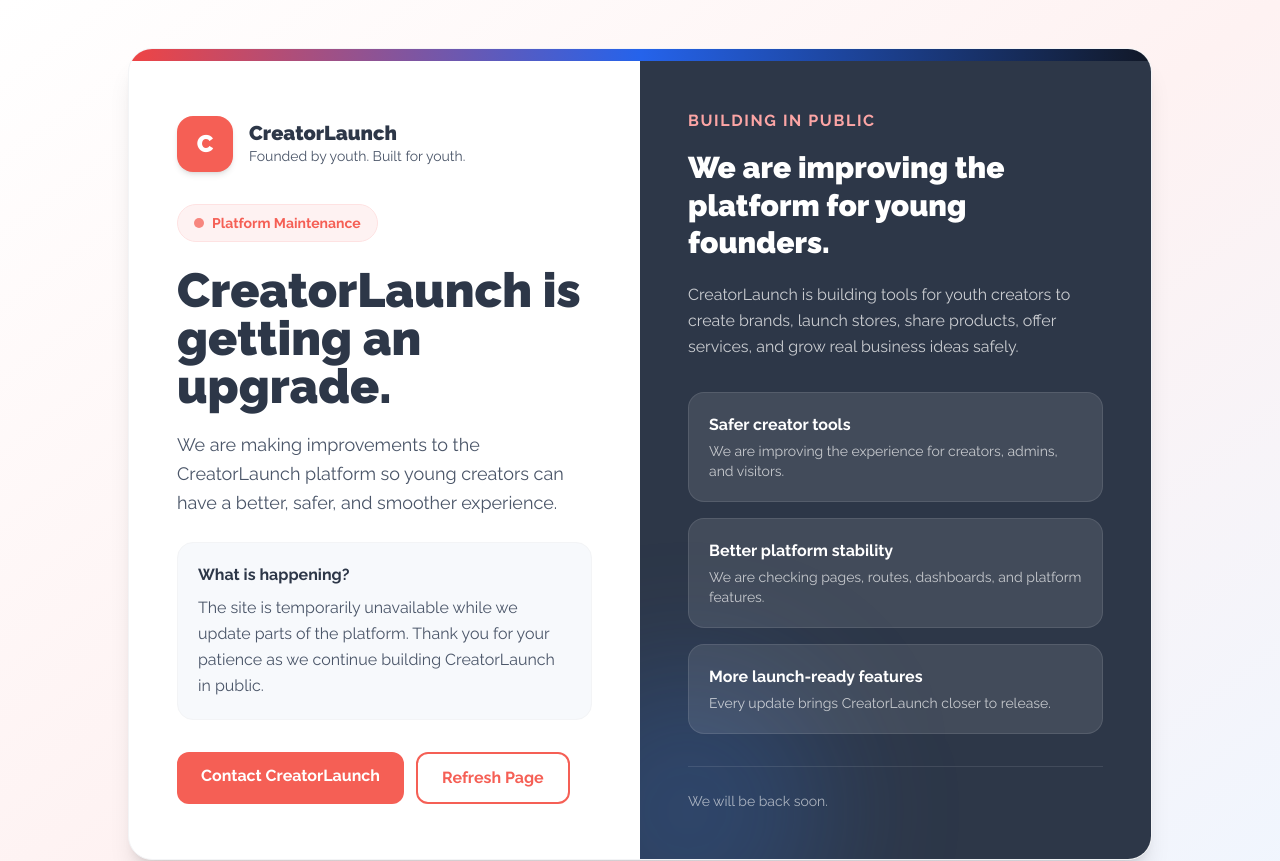
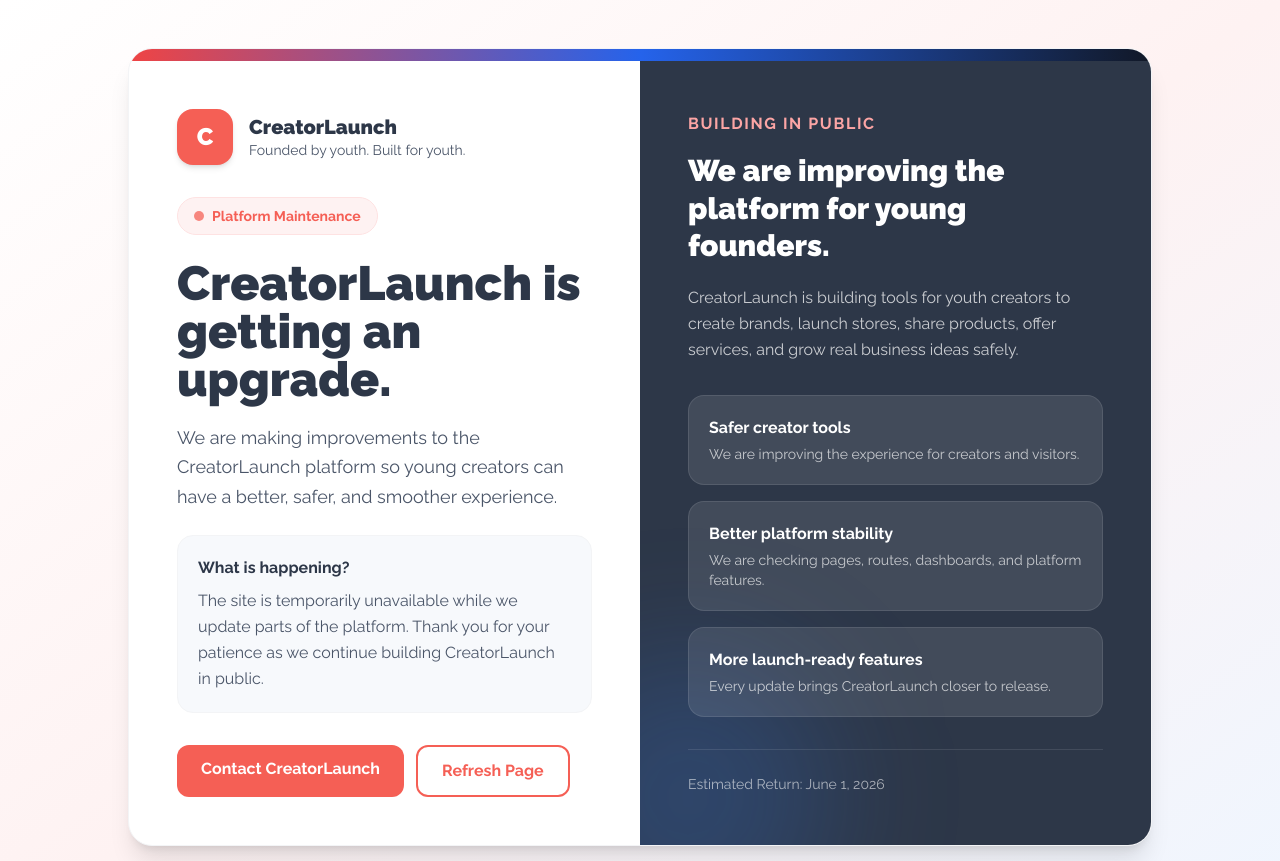
Before and after one commit to AdminYouthCreator/CreatorLaunch, a Next.js app in the folder frontend/: page /maintenance in a window 1280 px wide. Shown: the top 861 px of the page. Built offline with nearby package versions, Linux system fonts and the light colour scheme.

Commit message:
Update maintenance page details and contact email

```diff
--- a/frontend/pages/maintenance.tsx
+++ b/frontend/pages/maintenance.tsx
@@ -6,10 +6,10 @@ const maintenanceContent = {
   subtitle:
     'We are making improvements to the CreatorLaunch platform so young creators can have a better, safer, and smoother experience.',
   statusLabel: 'Platform Maintenance',
-  estimatedReturn: 'We will be back soon.',
+  estimatedReturn: 'Estimated Return: June 1, 2026',
   message:
     'The site is temporarily unavailable while we update parts of the platform. Thank you for your patience as we continue building CreatorLaunch in public.',
-  contactEmail: 'qwentin@blassingame.org',
+  contactEmail: 'qwentin@youthcreatorlaunch.org',
 };
 
 const MaintenancePage: React.FC = () => {
@@ -107,7 +107,7 @@ const MaintenancePage: React.FC = () => {
                     <div className="bg-white/10 border border-white/10 rounded-2xl p-5">
                       <p className="font-bold text-white mb-1">Safer creator tools</p>
                       <p className="text-white/70 text-sm">
-                        We are improving the experience for creators, admins, and visitors.
+                        We are improving the experience for creators and visitors.
                       </p>
                     </div>
 
```
